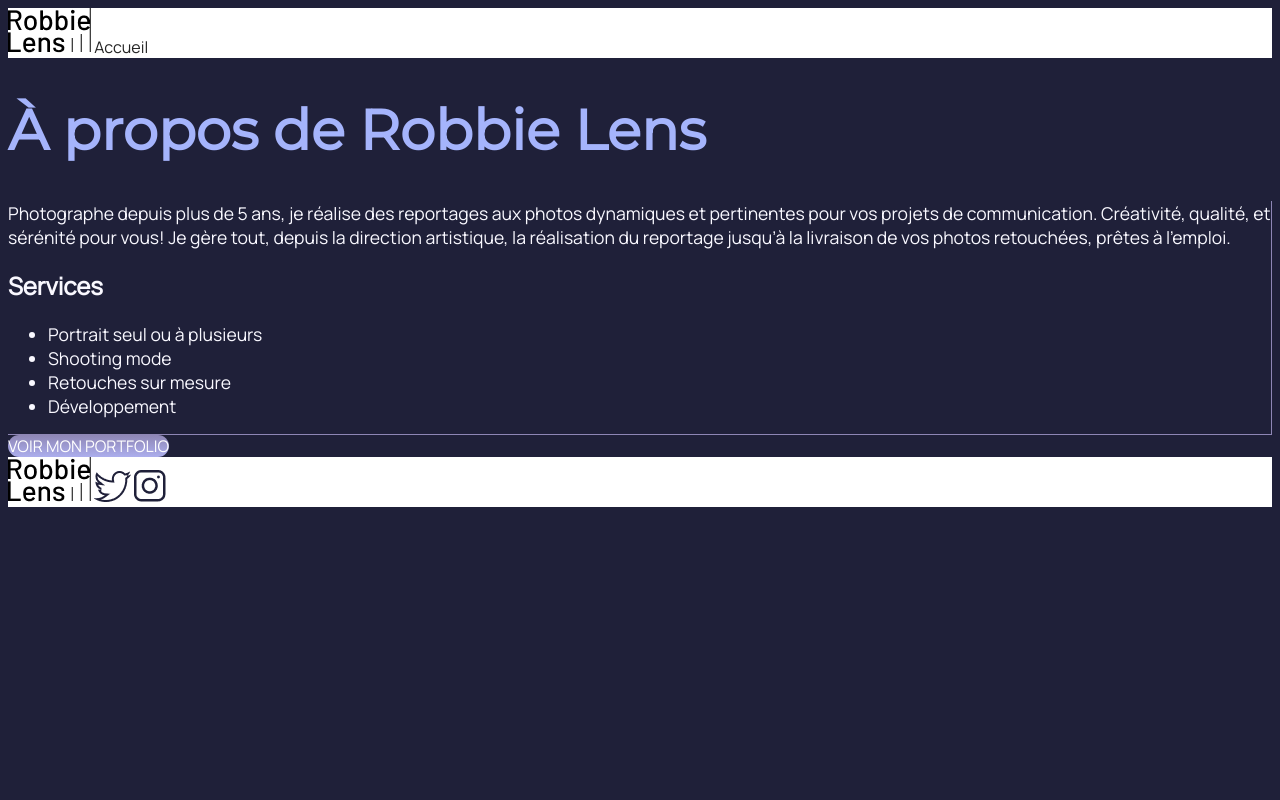
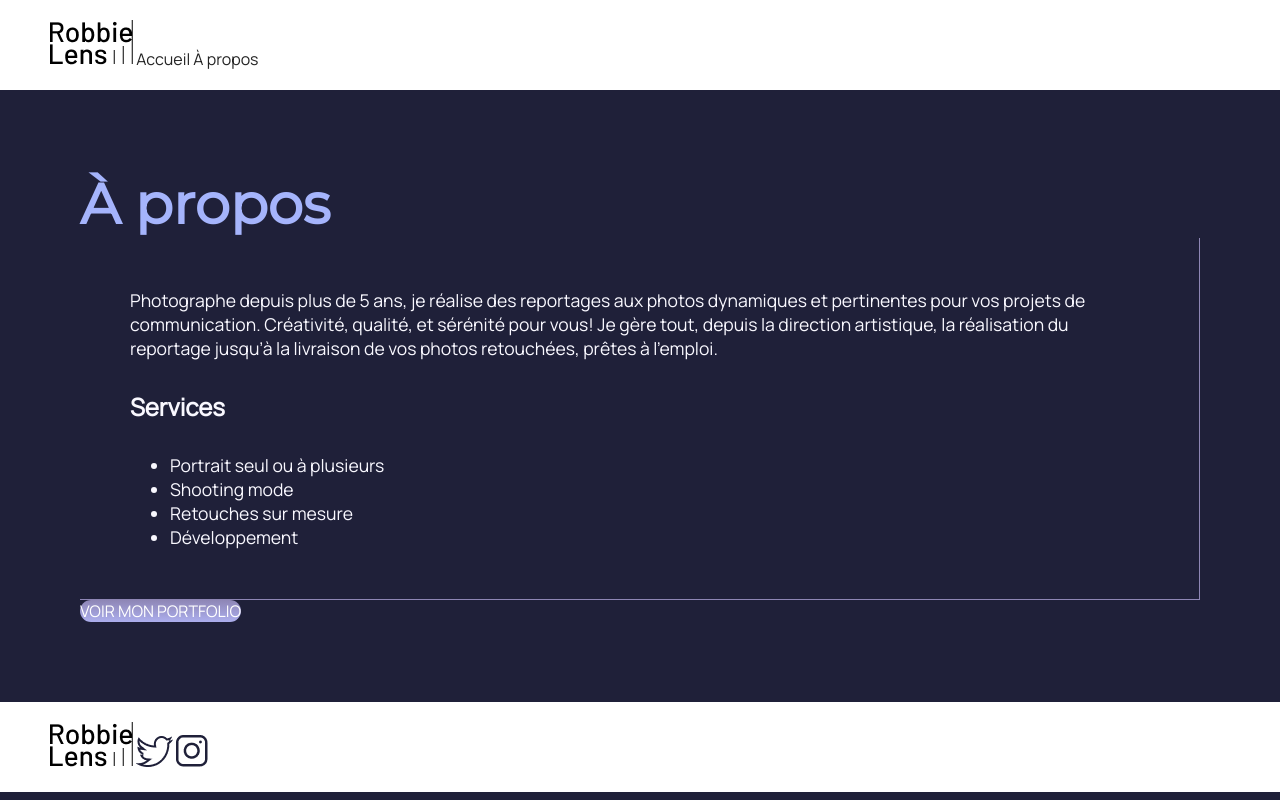
Before and after one commit to JefG67/Robbie_lens, a plain HTML site: page a-propos.html in a window 1280 px wide. Drawn offline with Linux system fonts and the light colour scheme.

Commit message:
new chapitre

```diff
--- a/a-propos.html
+++ b/a-propos.html
@@ -11,18 +11,28 @@
 </head>
 
 <body>
-    <div class="entete">
+    <header>
+        <nav>
             <a href="index.html" class="lien-icone">
                 <img src="images/logo.png" alt="Logo Robbie Lens" >
             </a>
             <a href="index.html">Accueil</a>
-    </div>
-    <h1>À propos de Robbie Lens</h1>
+            <a href="a-propos.html">À propos</a>
+        </nav>
+    </header>
+    <main class="a-propos-main">
+        <section>
+
+            <h1>À propos</h1>
             <div class="carre-contenu">
                 <p>
-            Photographe depuis plus de 5 ans, je réalise des reportages aux photos dynamiques et pertinentes pour vos
-            projets de communication. Créativité, qualité, et sérénité pour vous! Je gère tout, depuis la direction
-            artistique, la réalisation du reportage jusqu’à la livraison de vos photos retouchées, prêtes à l’emploi.
+                    Photographe depuis plus de 5 ans, je réalise des reportages aux photos dynamiques et pertinentes
+                    pour
+                    vos
+                    projets de communication. Créativité, qualité, et sérénité pour vous! Je gère tout, depuis la
+                    direction
+                    artistique, la réalisation du reportage jusqu’à la livraison de vos photos retouchées, prêtes à
+                    l’emploi.
                 </p>
                 <h2>Services</h2>
                 <ul>
@@ -35,8 +45,9 @@
             <div>
                 <a href="" class="cta">VOIR MON PORTFOLIO</a>
             </div>
-
-    <div class="pied-de-page">
+        </section>
+    </main>
+    <footer>
         <a href="index.html" class="lien-icone">
             <img src="images/logo.png" alt="Logo Robbie Lens" >
         </a>
@@ -46,7 +57,7 @@
         <a target="_blank" href="https://www.instagram.com/" class="lien-icone">
             <img src="images/instagram.png" alt="Logo Instagram" >
         </a>
-    </div>
+    </footer>
 </body>
 
 </html>
--- a/style.css
+++ b/style.css
@@ -1,3 +1,8 @@
+* {
+  margin: 0;
+}
+
+
 body {
   font-family: 'Manrope', sans-serif;
   font-size: 1em;
@@ -30,9 +35,13 @@ li {
   color: #f9f8ff;
 }
 
-.entete,
-.pied-de-page {
+header,
+footer {
   background-color: white;
+  padding-top: 20px;
+  padding-bottom: 20px;
+  padding-left: 50px;
+  padding-right: 50px;
 }
 
 .cta {
@@ -57,4 +66,22 @@ a:hover {
 .carre-contenu {
   border-right: 1px solid #8e86b5;
   border-bottom: 1px solid #8e86b5;
+  padding: 50px;
 }
+
+section{
+  padding: 80px;
+}
+
+.a-propos-main {
+  margin: auto;
+
+}
+
+.carre-contenu ul{
+  margin-top: 30px;
+}
+
+.carre-contenu h2{
+  margin-top: 30px;
+}
```
Also changed, not shown: index.html (+20 -12 lines). Lines whose indentation alone changed are shown as unchanged.
